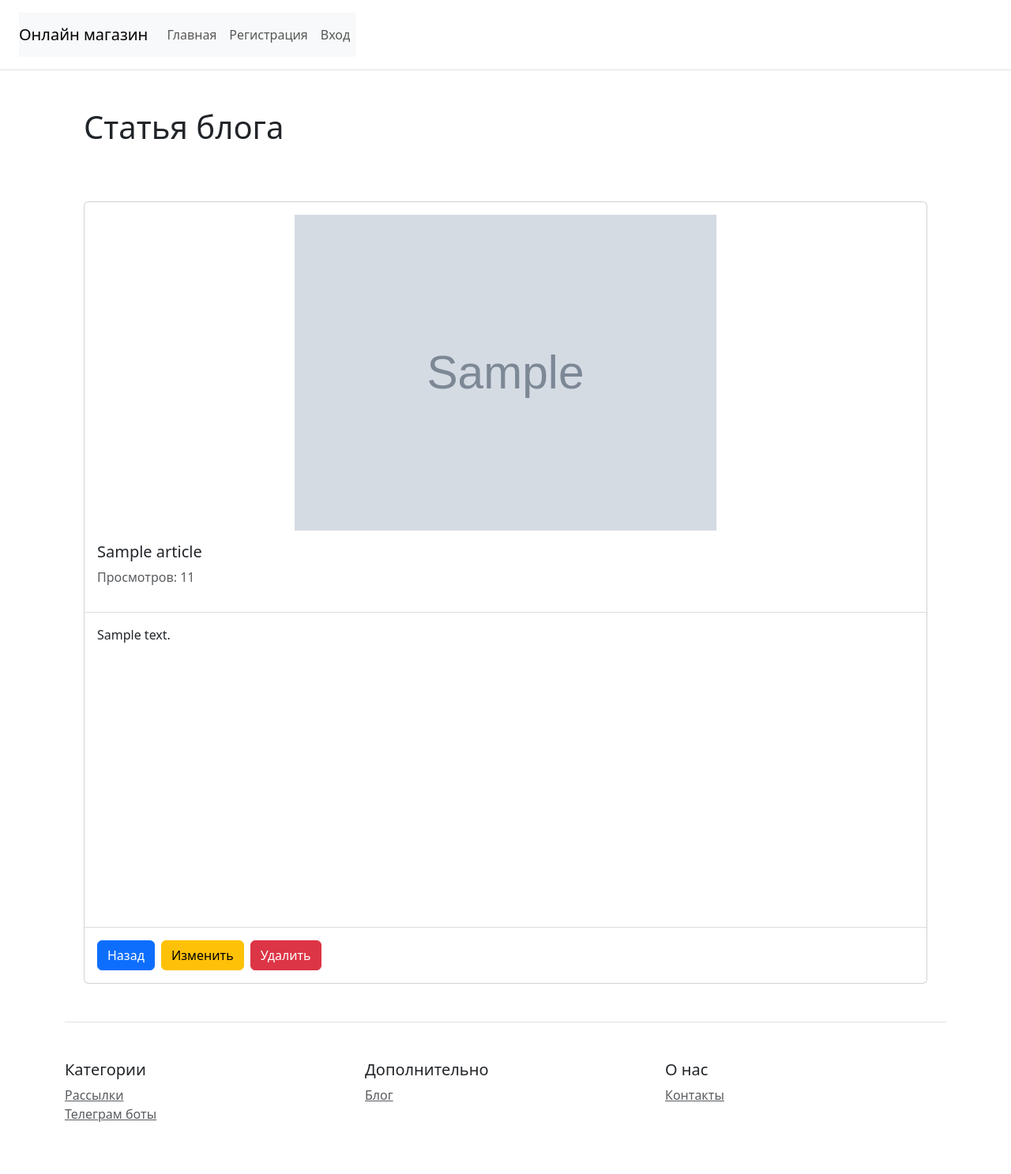
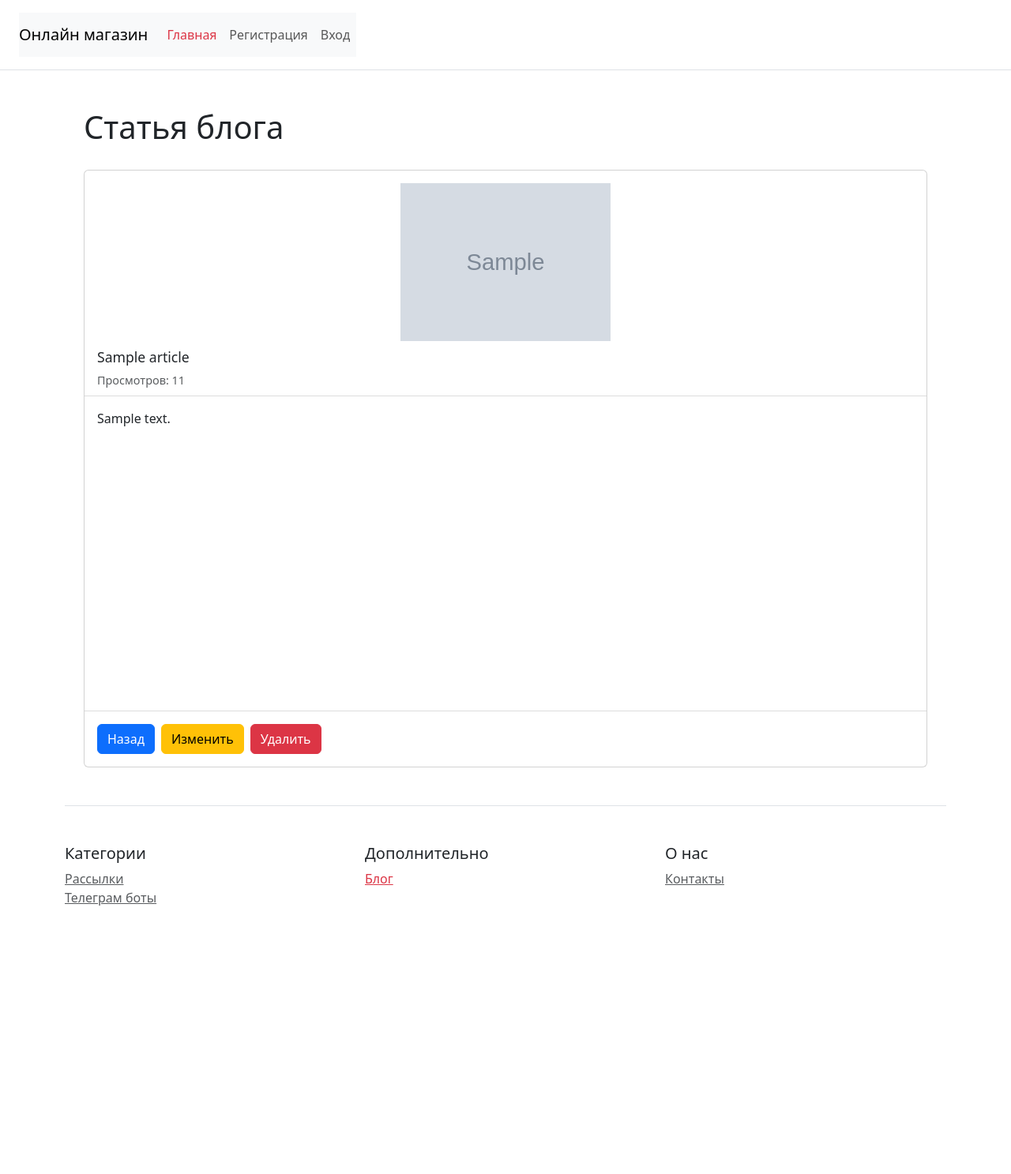
Before and after one commit to McSim555/Online_shop, a Django app: page /blog/article/1/ in a window 1280 px wide. Shown: the whole page at 79% size. After the commit the page ends 1147 px from the top, so only its background shows below. Run offline with Django 5.2, Linux system fonts and the light colour scheme; tables that the repository leaves empty hold one stand-in row (values such as "Sample post"); grey boxes marked "Sample" are stand-in pictures; some libraries are stand-ins or nearby versions.

Commit message:
Homework 25 done

```diff
--- a/blog/templates/article_detail.html
+++ b/blog/templates/article_detail.html
@@ -3,32 +3,32 @@
 {% block title %}Статья{% endblock %}
 
 {% block content %}
-<div class="container" style="margin-bottom: 70px;">
+<div class="container" style="margin-bottom: 30px;">
     <h1>Статья блога</h1>
 </div>
 
 <div class="container">
     <div class="card">
-        <div class="card-body">
+
+        <div class="card-body pb-2">
             {% if article.image %}
-                <img src="{{ article.image.url }}" class="img-fluid" alt="{{ article.name }}" style="width: 100%; max-height: 400px; object-fit: contain; margin-bottom: 15px;">
+                <img src="{{ article.image.url }}" class="img-fluid" alt="{{ article.name }}" style="width: 100%; max-height: 200px; object-fit: contain; margin-bottom: 10px;">
             {% else %}
-                <img src="https://via.placeholder.com/800x400?text=Нет+фото" class="img-fluid" alt="Нет фото" style="width: 100%; max-height: 400px; object-fit: contain; margin-bottom: 15px;">
+                <img src="https://via.placeholder.com/800x400?text=Нет+фото" class="img-fluid" alt="Нет фото" style="width: 100%; max-height: 200px; object-fit: contain; margin-bottom: 10px;">
             {% endif %}
-            <h5 class="card-title">{{ article.name }}</h5>
-            <p class="text-muted"><i class="bi bi-eye"></i> Просмотров: {{ article.views_counter }}</p>
+            <h5 class="card-title" style="font-size: 1.1rem;">{{ article.name }}</h5>
+            <p class="text-muted" style="font-size: 0.9rem; margin-bottom: 0;"><i class="bi bi-eye"></i> Просмотров: {{ article.views_counter }}</p>
         </div>
 
         <div class="card-body" style="min-height: 50vh; overflow-y: auto; border-top: 1px solid #ddd; border-bottom: 1px solid #ddd;">
             <p class="card-text">{{ article.content|default:"Статья отсутствует" }}</p>
         </div>
 
-       <div class="card-body d-flex gap-2">
+        <div class="card-body d-flex gap-2">
             <a href="{% url 'blog:article_list' %}" class="btn btn-primary">Назад</a>
             <a href="{% url 'blog:article_update' article.pk %}" class="btn btn-warning">Изменить</a>
             <a href="{% url 'blog:article_delete' article.pk %}" class="btn btn-danger">Удалить</a>
-</div>
-
+        </div>
     </div>
 </div>
 {% endblock %}
--- a/blog/templates/article_list.html
+++ b/blog/templates/article_list.html
@@ -13,7 +13,7 @@
     {% for article in article_list %}
         <div class="col">
             <div class="card h-100">
-                    <img src="{{ article.image | media_filter }}">
+                    <img src="{{ article.image | media_filter }}" class="img-fluid" alt="{{ article.name }}">
                 <div class="card-body d-flex flex-column">
                     <h5 class="card-title">{{ article.name }}</h5>
                     <p class="card-text">{{ article.content|truncatechars:100|default:"Содержимое отсутствует" }}</p>
--- a/blog/views.py
+++ b/blog/views.py
@@ -29,7 +29,6 @@ class ArticleDetailView(DetailView):
         obj.save()
         return obj
 
-
 class ArticleUpdateView(UpdateView):
     model = Article
     fields = ['name', 'content', 'image', 'is_published']
--- a/catalog/templates/base.html
+++ b/catalog/templates/base.html
@@ -26,7 +26,7 @@
             <div class="col-6 col-md">
                 <h5>Дополнительно</h5>
                 <ul class="list-unstyled text-small">
-                    <li><a class="text-muted" href="{% url 'blog:article_list' %}">Блог</a></li>
+                    <li><a class="text-danger" href="{% url 'blog:article_list' %}">Блог</a></li>
                 </ul>
             </div>
             <div class="col-6 col-md">
--- a/catalog/templates/header.html
+++ b/catalog/templates/header.html
@@ -7,7 +7,7 @@
         <div class="collapse navbar-collapse" id="navbarNav">
             <ul class="navbar-nav">
                 <li class="nav-item active">
-                    <a class="nav-link" href="{% url 'catalog:product_list'  %}">Главная</a>
+                    <a class="nav-link text-danger" href="{% url 'catalog:product_list'  %}">Главная</a>
                 </li>
                 <li class="nav-item">
                     <a class="nav-link" href="#">Регистрация</a>
```
Also changed, not shown: README.md.
